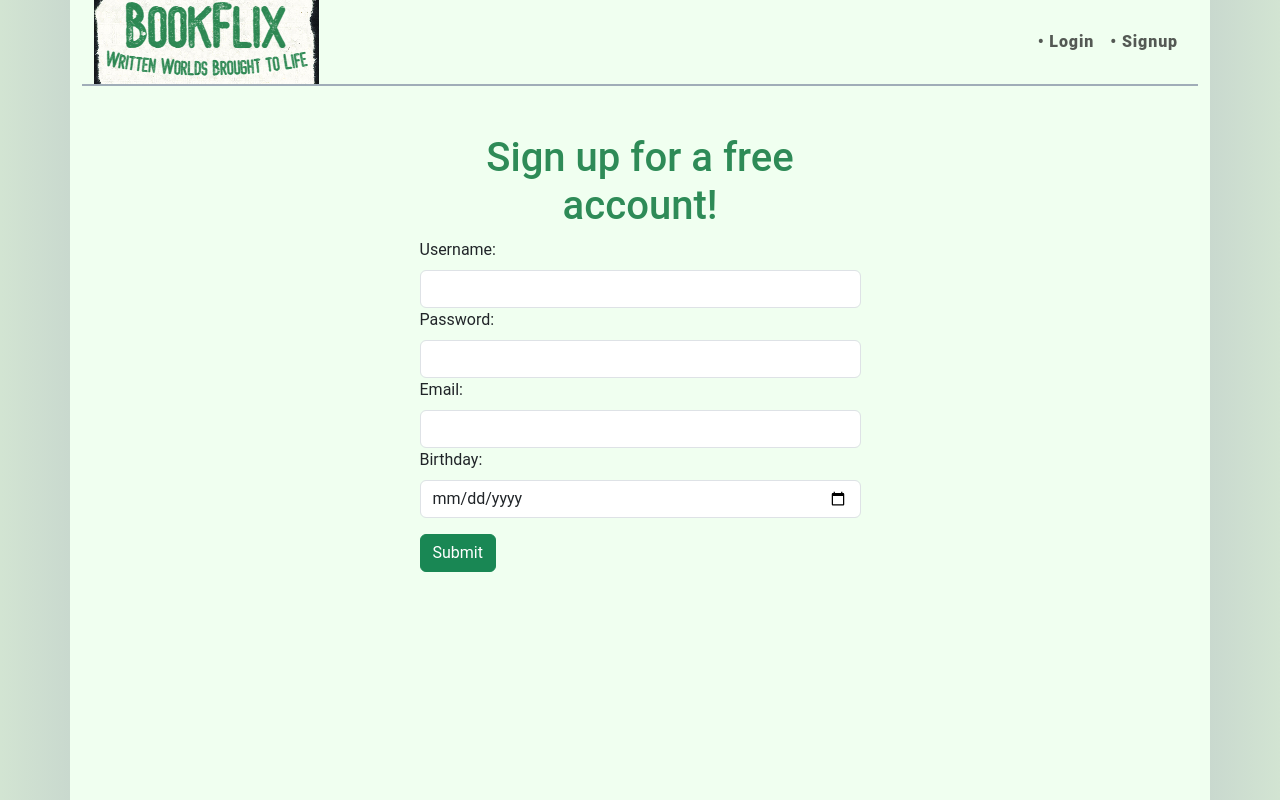
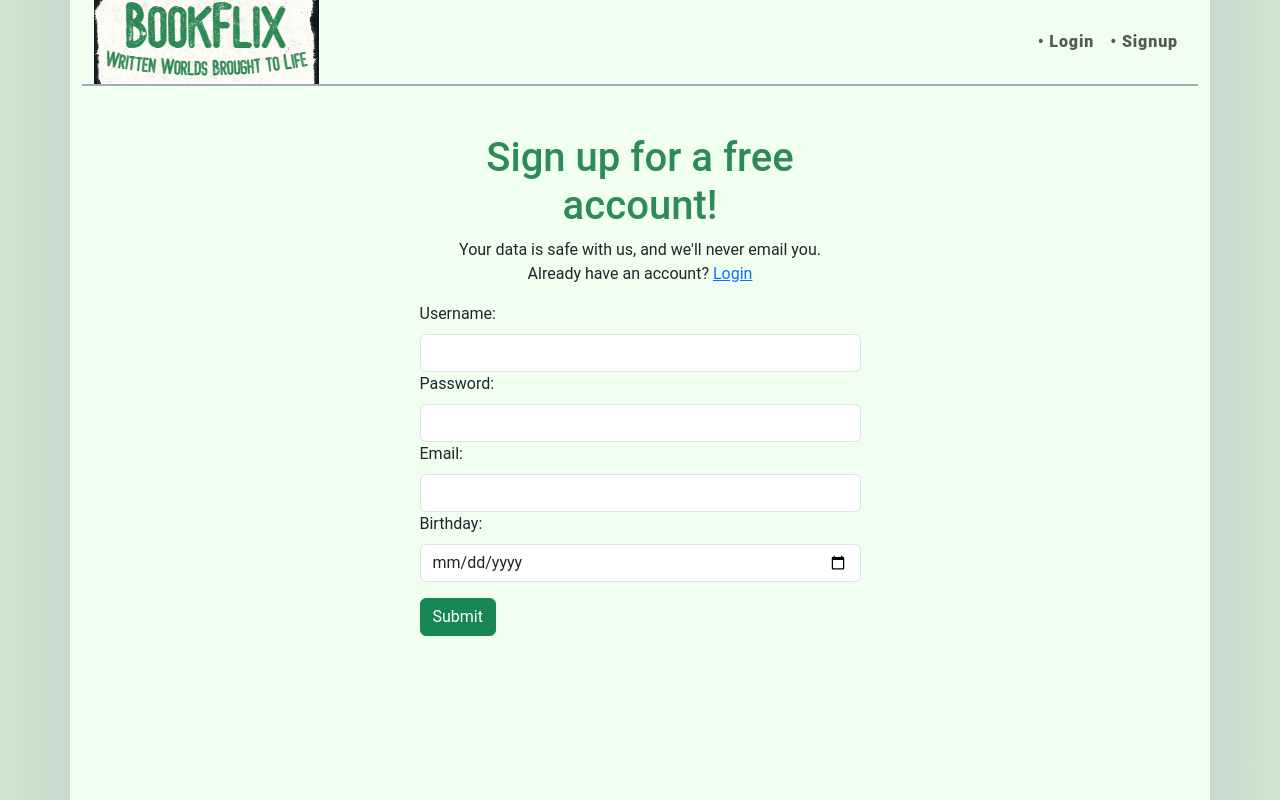
Before and after one commit to jeffellingham/bookFlix-client, a React (Vite) app: page /signup in a window 1280 px wide. Built offline with nearby package versions, Linux system fonts and the light colour scheme.

Commit message:
Minor tweaks

```diff
--- a/src/components/LoginView/login-view.jsx
+++ b/src/components/LoginView/login-view.jsx
@@ -44,7 +44,9 @@ export const LoginView = ({ onLoggedIn }) => {
 
   return (
     <Form onSubmit={handleSubmit}>
-      <h1 className="mt-5 text-center">Welcome back!</h1>
+      <h1 className="mt-5 text-center" style={{ color: "seagreen" }}>
+        Welcome back!
+      </h1>
       <Form.Group controlId="formUsername">
         <Form.Label>Username:</Form.Label>
         <Form.Control
--- a/src/components/MovieCard/similar-card.jsx
+++ b/src/components/MovieCard/similar-card.jsx
@@ -2,7 +2,6 @@ import PropTypes from "prop-types";
 import { Card } from "react-bootstrap";
 import { Link } from "react-router-dom";
 import { SiRottentomatoes } from "react-icons/si";
-import { AiFillHeart, AiOutlineHeart } from "react-icons/ai";
 import "./movie-card.scss";
 
 // Exporting moviecard function component
--- a/src/components/ProfileView/profile-view.jsx
+++ b/src/components/ProfileView/profile-view.jsx
@@ -3,12 +3,12 @@ import { Container, Row, Col, Form, Button } from "react-bootstrap";
 import { AiOutlineHeart, AiOutlineEyeInvisible } from "react-icons/ai";
 import "./profile-view.scss";
 import { MovieCard } from "../MovieCard/movie-card";
-import { SimilarCard } from "../MovieCard/similar-card";
 
 // TODO: 3 sections that I can make components for are user information, a form for editing user information, and a list of user's favorite movies.
 // TODO: I definitely think I should make a component for at least the favorite movies section, because I'd still like to try to add it as a sidebar to MainView and MovieView (tablet and desktop sizes at least).----Using it for the sidebar wouldn't likely work.
 // TODO: I'd also like to make the favorite's list customizable by the user so they can order it and rank them according to their personal preferences.
-// TODO: The idea of allowing users to rank each movie is also still something I'd like to try, and that would factor into the ranking system as well. It'd be the default sorting/ranking criteria, then the user could order the movies that have the same ranking otherwise throw an error and be prompted to rank the movie higher if they want to order it that way?
+// TODO: The idea of allowing users to rate each movie is also still something I'd like to try, and that would factor into the ranking system as well. It'd be the default sorting/ranking criteria, then the user could order the movies that have the same ranking otherwise throw an error and be prompted to rank the movie higher if they want to order it that way?
+// !: The rating system would be something of an undertaking, but I could easily allow users to rank their favorite movies on their profile page by using the component react-draggable, https://www.npmjs.com/package/react-draggable, making each movieCard component a draggable card.
 // TODO!: Another cool thing I could do is to add the ability on the main page for users to filter out movies that they've favorited and/or ranked and only see unwatched movies. Obviously to also have an option to see only the movies on their watchlist (which a full list of will be located on their profile page).---There should be two checkbox options for each group: only favorites/only non-favorited and only watchlist/only non-watchlist. Does that make sense..?
 // TODO: Maybe create another separate Card component for the favorite movie's list cards and experiment with different styles, such as having the posters smaller and to the left with all the information, including the description, to the right. That would make it far more like a list and help if I do set up the ranking/rating system.
 
--- a/src/components/SignupView/signup-view.jsx
+++ b/src/components/SignupView/signup-view.jsx
@@ -41,6 +41,10 @@ export const SignupView = () => {
         <h1 className="text-center" style={{ color: "seagreen" }}>
           Sign up for a free account!
         </h1>
+        <p className="text-center mb-0">Your data is safe with us, and we'll never email you.</p>
+        <p className="text-center">
+          Already have an account? <a href="/login">Login</a>
+        </p>
         <Form.Label>Username:</Form.Label>
         <Form.Control
           type="text"
```
Also changed, not shown: 2 other files (tests, documents, lock files or other folders).
